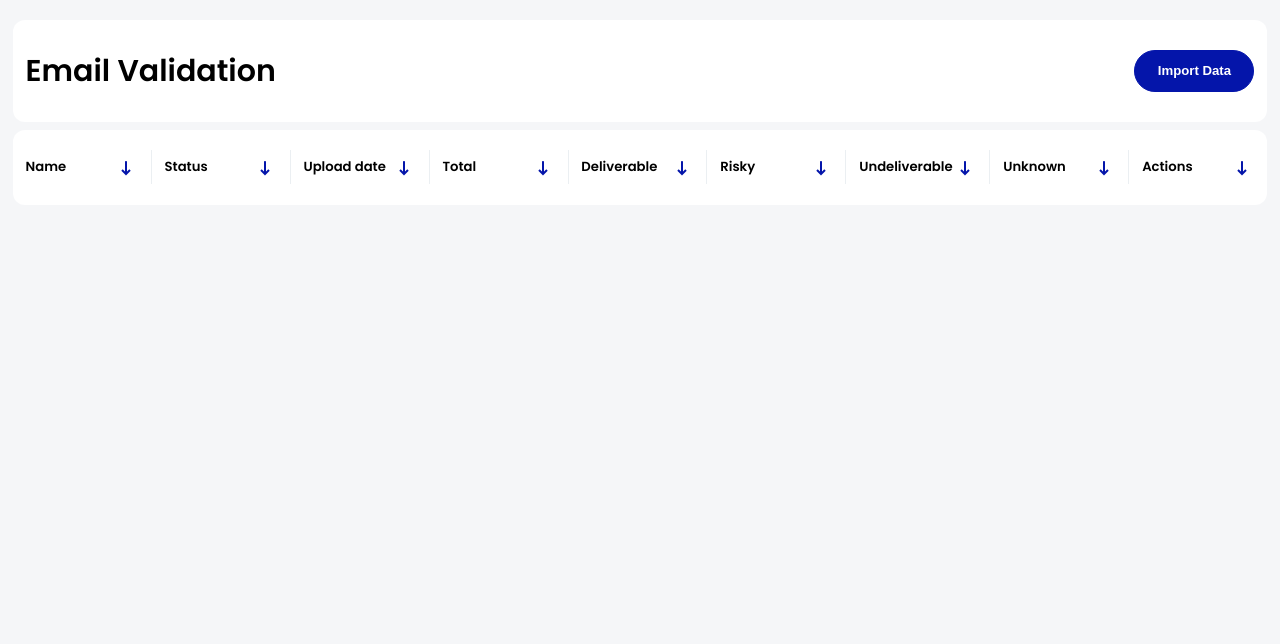
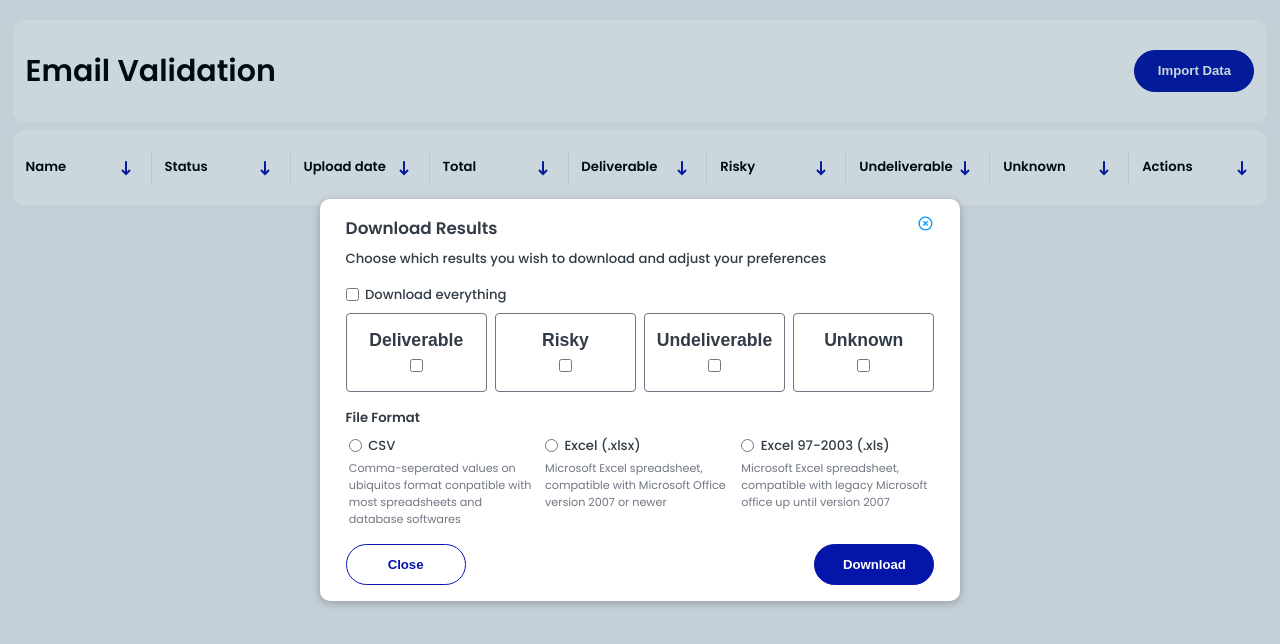
Before and after one commit to Mr-Nayra/WinboxEmailValidation, a React (Create React App) app: page / in a window 1280 px wide. Shown: the top 644 px of the page. Built offline with nearby package versions, Linux system fonts and the light colour scheme.

Commit message:
complete download options popup

```diff
--- /dev/null
+++ b/src/components/Screens/EmailBlacklistAndDNS/Elements/Checkboxes.js
@@ -0,0 +1,57 @@
+import React from "react";
+import Heading145 from "../../../UI/Heading/Heading";
+import classes from "./Checkboxes.module.css";
+
+const Checkboxes = () => {
+  return (
+    <div className={classes.container}>
+      <div style={{ flex: 1, margin: "0 0.25vw" }}>
+        <div className={classes.flexrow}>
+          <input
+            className={classes.input}
+            type="radio"
+            value="csv"
+            name="fileFormat"
+          />
+          <Heading145>CSV</Heading145>
+        </div>
+        <p className={classes.parah}>
+          Comma-seperated values on ubiquitos format conpatible with most
+          spreadsheets and database softwares
+        </p>
+      </div>
+      <div style={{ flex: 1, margin: "0 0.25vw" }}>
+        <div className={classes.flexrow}>
+          <input
+            className={classes.input}
+            type="radio"
+            value="xlsx"
+            name="fileFormat"
+          />
+          <Heading145>Excel (.xlsx)</Heading145>
+        </div>
+        <p className={classes.parah}>
+          Microsoft Excel spreadsheet, compatible with Microsoft Office version
+          2007 or newer
+        </p>
+      </div>
+      <div style={{ flex: 1, margin: "0 0.25vw" }}>
+        <div className={classes.flexrow}>
+          <input
+            className={classes.input}
+            type="radio"
+            value="xls"
+            name="fileFormat"
+          />
+          <Heading145>Excel 97-2003 (.xls)</Heading145>
+        </div>
+        <p className={classes.parah}>
+          Microsoft Excel spreadsheet, compatible with legacy Microsoft office
+          up until version 2007
+        </p>
+      </div>
+    </div>
+  );
+};
+
+export default Checkboxes;
--- /dev/null
+++ b/src/components/Screens/EmailBlacklistAndDNS/Elements/Checkboxes.module.css
@@ -0,0 +1,20 @@
+.container {
+    display: flex;
+    margin: 1vh 0;
+}
+
+.flexrow {
+    display: flex;
+    align-items: center;
+}
+
+.input {
+    margin-right: 0.5vw;
+}
+
+.parah {
+    color: #707683;
+    font-size: 1.4vh;
+    font-weight: 400;
+    margin-top: 0.5vh;
+}
--- /dev/null
+++ b/src/components/Screens/EmailBlacklistAndDNS/Elements/DownloadOptions.js
@@ -0,0 +1,34 @@
+import React from "react";
+import Heading145 from "../../../UI/Heading/Heading";
+import classes from "./DownloadOptions.module.css";
+
+const Block = (props) => {
+  const clickHandler = () => {};
+  return (
+    <button onClick={clickHandler} className={classes.button}>
+      <h2 className={classes.heading}>{props.heading}</h2>
+      <input type="checkbox" />
+    </button>
+  );
+};
+const DownloadOptions = () => {
+  return (
+    <div style={{ margin: "2vh  0" }}>
+      <div className={classes.flexrow}>
+        <input type="checkbox" className={classes.input} />
+        <Heading145>Download everything</Heading145>
+      </div>
+      <div
+        className={classes.flexrow}
+        style={{ justifyContent: "space-between", marginTop: "1vh" }}
+      >
+        <Block heading="Deliverable" />
+        <Block heading="Risky" />
+        <Block heading="Undeliverable" />
+        <Block heading="Unknown" />
+      </div>
+    </div>
+  );
+};
+
+export default DownloadOptions;
--- /dev/null
+++ b/src/components/Screens/EmailBlacklistAndDNS/Elements/DownloadOptions.module.css
@@ -0,0 +1,26 @@
+.flexrow {
+    display: flex;
+    align-items: center;
+}
+
+.input {
+    margin-right: 0.5vw;
+}
+
+.button {
+    width: 24%;
+    padding: 2vh 0;
+}
+
+.heading {
+    font-weight: 600;
+    font-size: 2.2vh;
+    margin-bottom: 1vh;
+    color: #323c47;
+}
+
+.button {
+    background-color: inherit;
+    border: 1px solid #707683;
+    border-radius: 4px
+}
--- a/src/components/Screens/EmailBlacklistAndDNS/MainBar/MainBar.js
+++ b/src/components/Screens/EmailBlacklistAndDNS/MainBar/MainBar.js
@@ -6,6 +6,7 @@ import Details from "../../../Elements/Details0/Details";
 import Step2 from "../Popups/Step2";
 import Row from "../Row/Row";
 import Step1 from "../Popups/Step1";
+import DownloadResults from "../Popups/DownloadResults";
 
 var software;
 
@@ -21,6 +22,7 @@ const MainBar = () => {
 
   return (
     <>
+      <DownloadResults close={{ function: renderPopUp, value: "0" }} />
       {showPopUp === "1" && (
         <Step1
           close={{ function: renderPopUp, value: "0" }}
--- /dev/null
+++ b/src/components/Screens/EmailBlacklistAndDNS/Popups/DownloadResults.js
@@ -0,0 +1,43 @@
+import React from "react";
+
+import Heading145, { Heading186 } from "../../../UI/Heading/Heading";
+import Modal from "../../../UI/Modal/Modal";
+import DelIcon from "../../../Icons/DelIcon";
+import Button from "../../../UI/Button/Button";
+import BlueButton from "../../../UI/BlueButton/Button";
+import classes from "./DownloadResults.module.css";
+import Checkboxes from "../Elements/Checkboxes";
+import DownloadOptions from "../Elements/DownloadOptions";
+
+const DownloadResults = (props) => {
+  return (
+    <Modal onClick={props.close.function.bind(this, props.close.value)}>
+      <div className={classes.flexspace} style={{ marginBottom: "1vh" }}>
+        <Heading186
+          onClick={props.close.function.bind(this, props.close.value)}
+        >
+          Download Results
+        </Heading186>
+        <DelIcon onClick={props.close.function.bind(this, props.close.value)} />
+      </div>
+      <Heading145>
+        Choose which results you wish to download and adjust your preferences
+      </Heading145>
+      <DownloadOptions />
+      <Heading145 style={{ fontWeight: 600, marginTop: "1vh" }}>
+        File Format
+      </Heading145>
+      <Checkboxes />
+      <div className={classes.flexspace} style={{marginTop: "2vh"}}>
+        <BlueButton
+          onClick={props.close.function.bind(this, props.close.value)}
+        >
+          Close
+        </BlueButton>
+        <Button>Download</Button>
+      </div>
+    </Modal>
+  );
+};
+
+export default DownloadResults;
--- /dev/null
+++ b/src/components/Screens/EmailBlacklistAndDNS/Popups/DownloadResults.module.css
@@ -0,0 +1,5 @@
+.flexspace {
+    display: flex;
+    justify-content: space-between;
+    align-items: flex-start;
+}
--- a/src/components/UI/Heading/Heading.js
+++ b/src/components/UI/Heading/Heading.js
@@ -2,7 +2,10 @@ import classes from "./Heading.module.css";
 
 export const Heading145 = (props) => {
   return (
-    <h3 className={`${props.className}  ${classes.heading} `}>
+    <h3
+      className={`${props.className}  ${classes.heading} `}
+      style={props.style}
+    >
       {props.children}
     </h3>
   );
```
